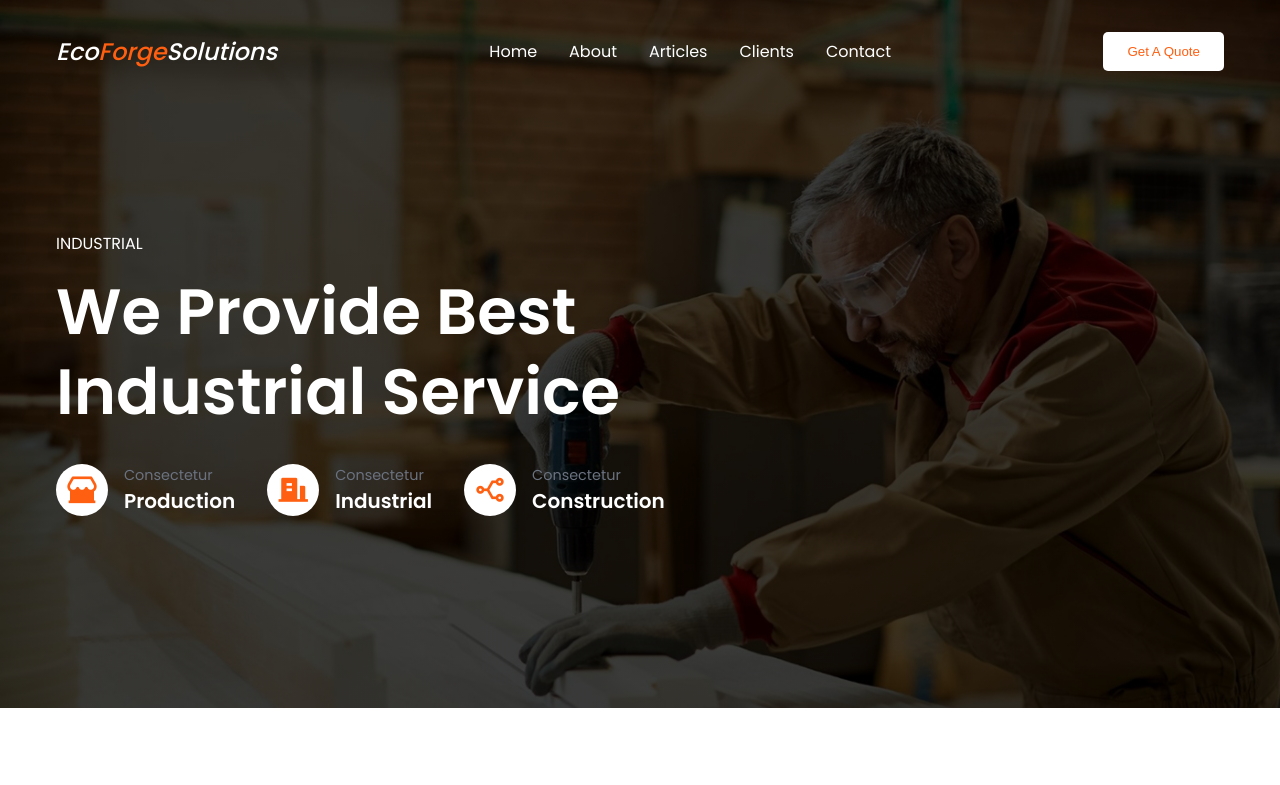
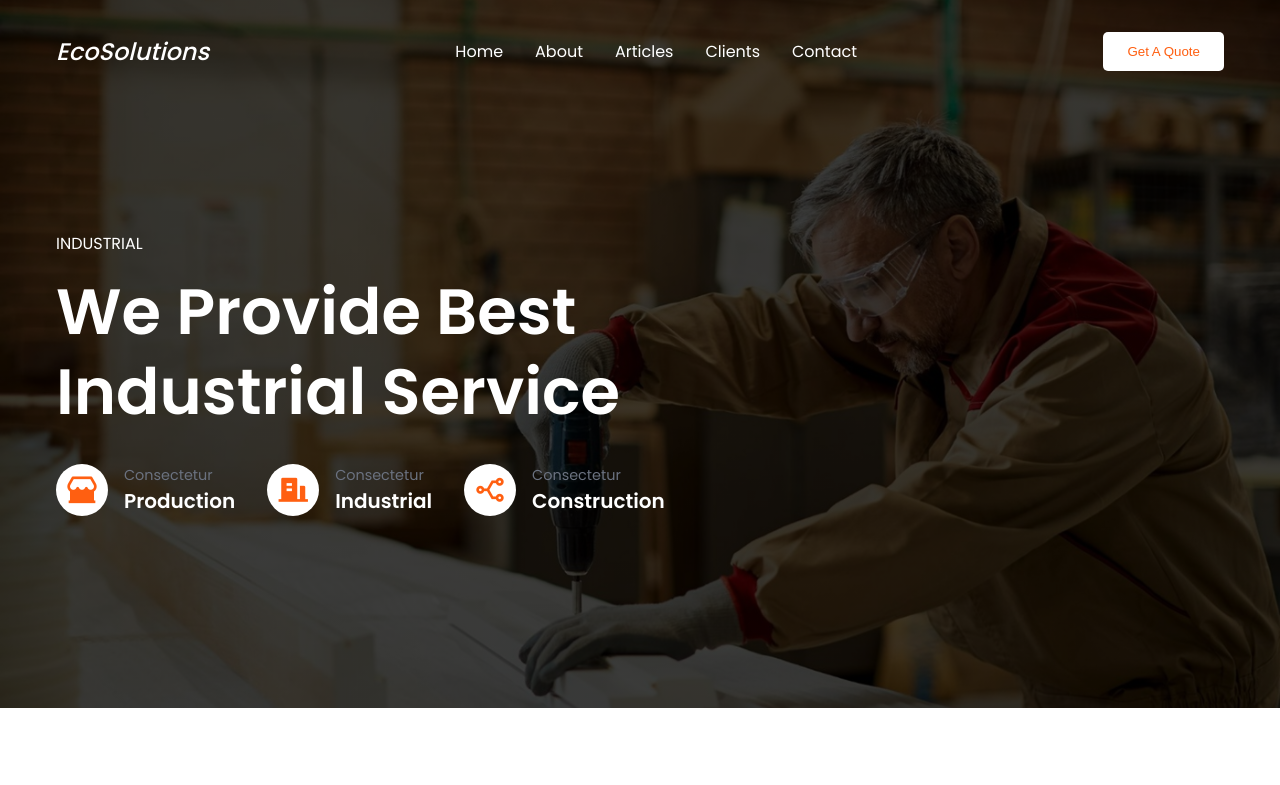
Before and after one commit to SamieTheCoder/EcoForge_Solutions, a plain HTML site: page index.html in a window 1280 px wide. Shown: the top 785 px of the page. Drawn offline with nearby package versions, Linux system fonts and the light colour scheme.

Commit message:
initial commit

```diff
--- a/index.html
+++ b/index.html
@@ -19,7 +19,7 @@
       <nav>
         <div class="nav__header">
           <div class="nav__logo">
-            <a href="#">Eco<span>Forge</span>Solutions</a>
+            <a href="#">Eco<span></span>Solutions</a>
           </div>
           <div class="nav__menu__btn" id="menu-btn">
             <span><i class="ri-menu-line"></i></span>
```
